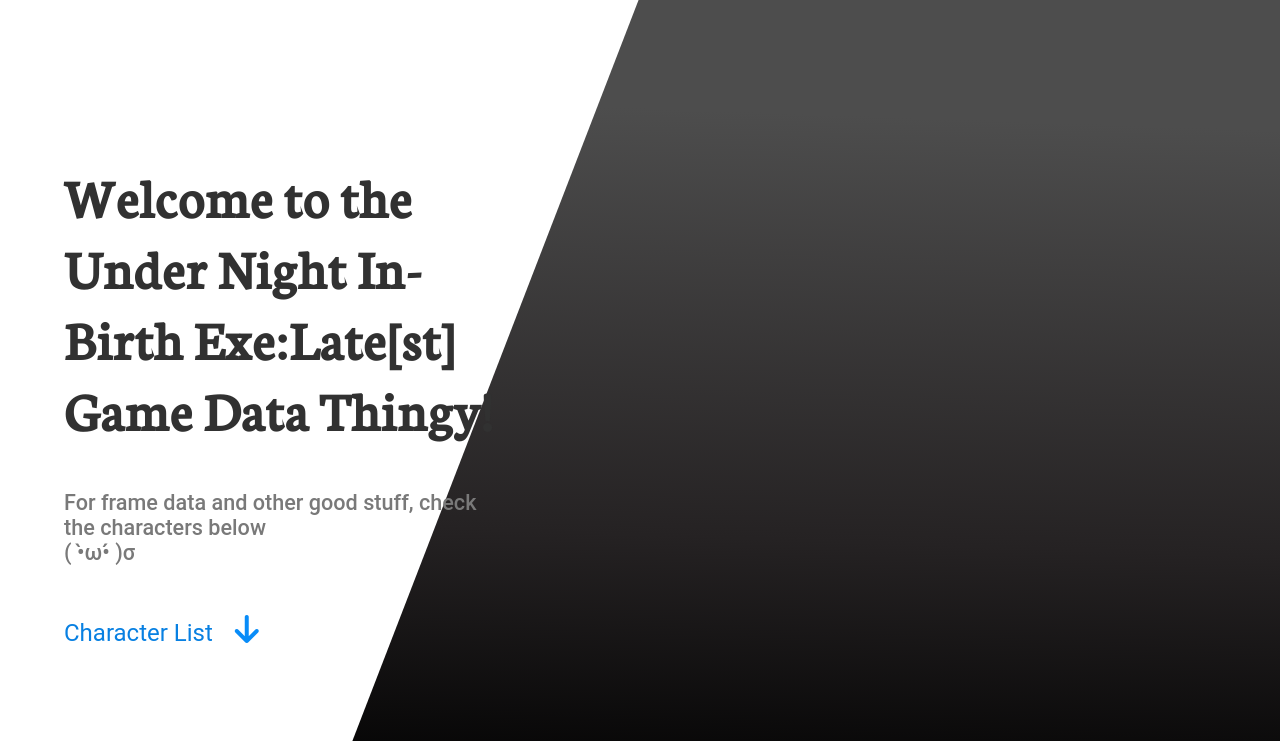
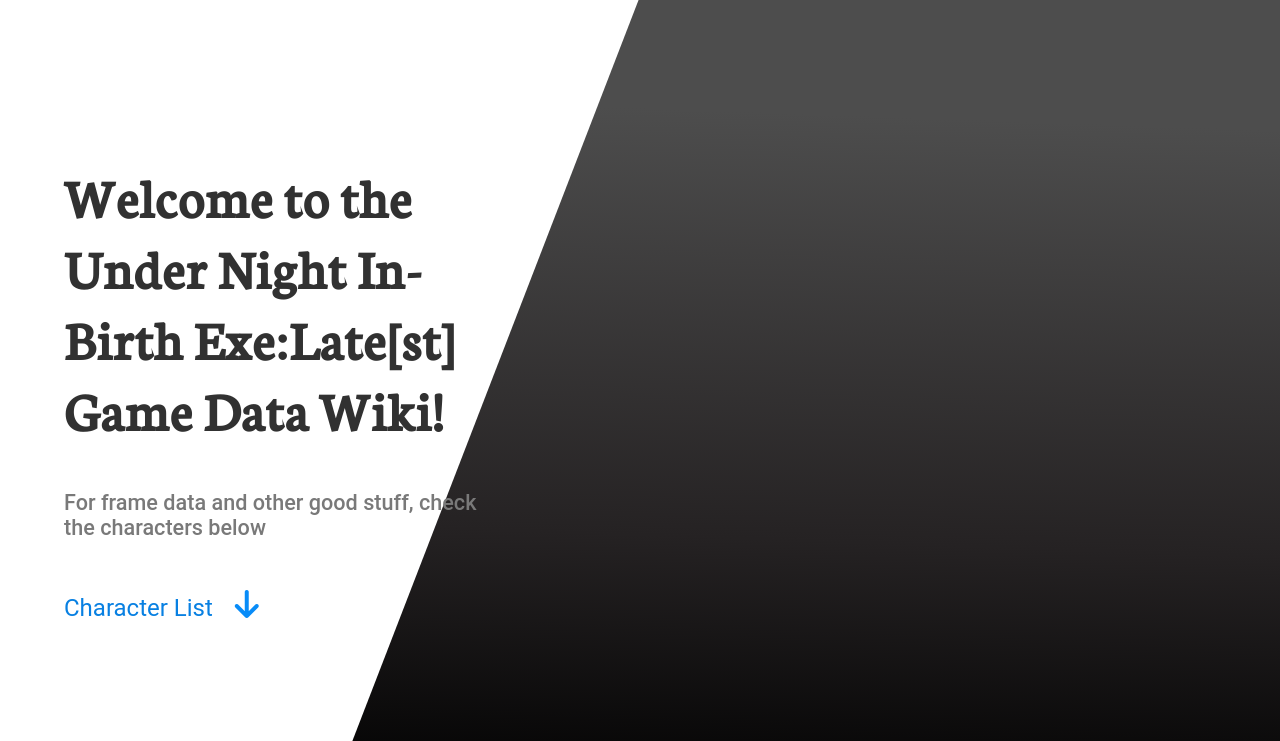
Before and after one commit to brewswain/fighting_game_wiki, a plain HTML site: page public/index.html in a window 1280 px wide. Shown: the top 741 px of the page. Drawn offline with nearby package versions, Linux system fonts and the light colour scheme; some packages are replaced by stand-ins of ours; files that its build step writes are made by us from their sources.

Commit message:
Changed Welcome message on landing page to be less ambiguous as to the site's function, and removed some commented out code from CSS.

```diff
--- a/public/index.html
+++ b/public/index.html
@@ -24,7 +24,7 @@
     <script defer src="/__/firebase/init.js"></script>
   </head>
   <body>
-    <!-- Keeping this here for future plans tm -->
+    <!-- Keeping this here for future expansion -->
     <!-- <nav>
       <ul class="navbar">
         <a href="/"><li class="nav-item active">Home</li></a>
@@ -114,11 +114,10 @@
 
     <section class="welcome-banner">
       <h1>
-        Welcome to the Under Night In-Birth Exe:Late[st] Game Data Thingy!
+        Welcome to the Under Night In-Birth Exe:Late[st] Game Data Wiki!
       </h1>
       <h4>
         For frame data and other good stuff, check the characters below <br />
-        ( •̀ω•́ )σ
       </h4>
       <a href="#characters">
         <span>Character List </span>
--- a/public/styles/index.css
+++ b/public/styles/index.css
@@ -7,7 +7,6 @@
 }
 
 body {
-  /* background: #1f1f1f; */
   background: url("../img/background.svg") no-repeat;
   background-size: cover;
   background-attachment: fixed;
```
